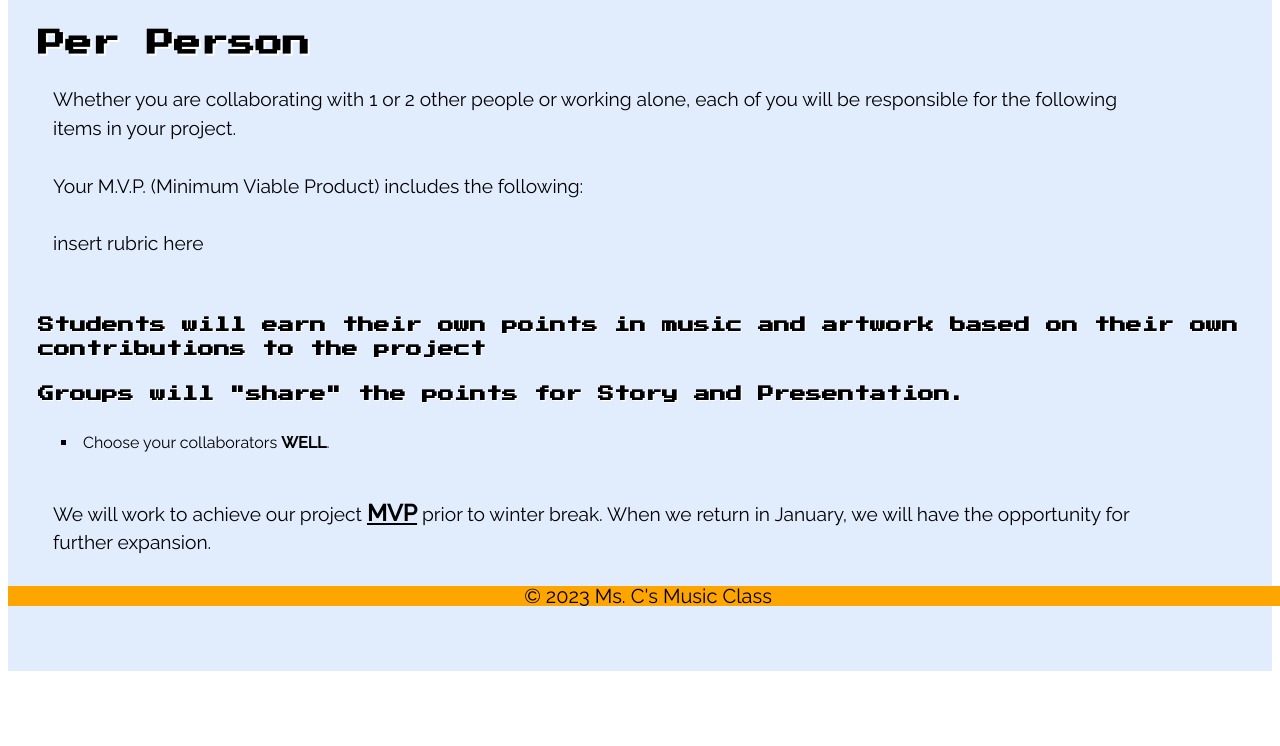
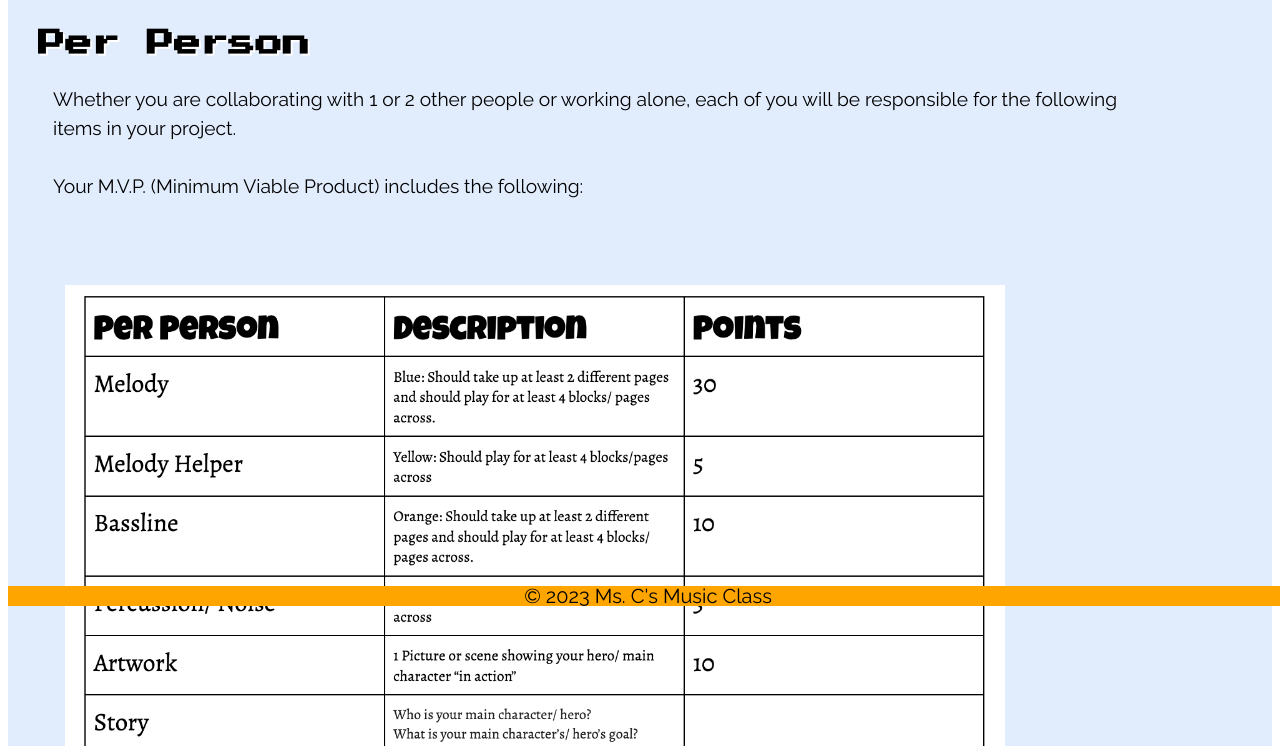
Before and after one commit to MsCsMusicClass/VGMP_Website, a plain HTML site: page Requirements.html in a window 1280 px wide. Shown: the part 194-940 px from the top of the page. Before the commit the page ends 873 px from the top, so only its background shows below. Drawn offline with Linux system fonts and the light colour scheme; a script that the page names is missing.

Commit message:
Update Requirements.html to add rubric image

```diff
--- a/Requirements.html
+++ b/Requirements.html
@@ -53,7 +53,8 @@
                     Your M.V.P. (Minimum Viable Product) includes the following:
                     <br>
                     <br>
-                    insert rubric here
+                    <div class="rubric-image">
+                        <img src="img/PerPersonRubric.png" alt="Per Person Rubric" width="80%">
                     <br>
                     <br>
                 </p>
```
